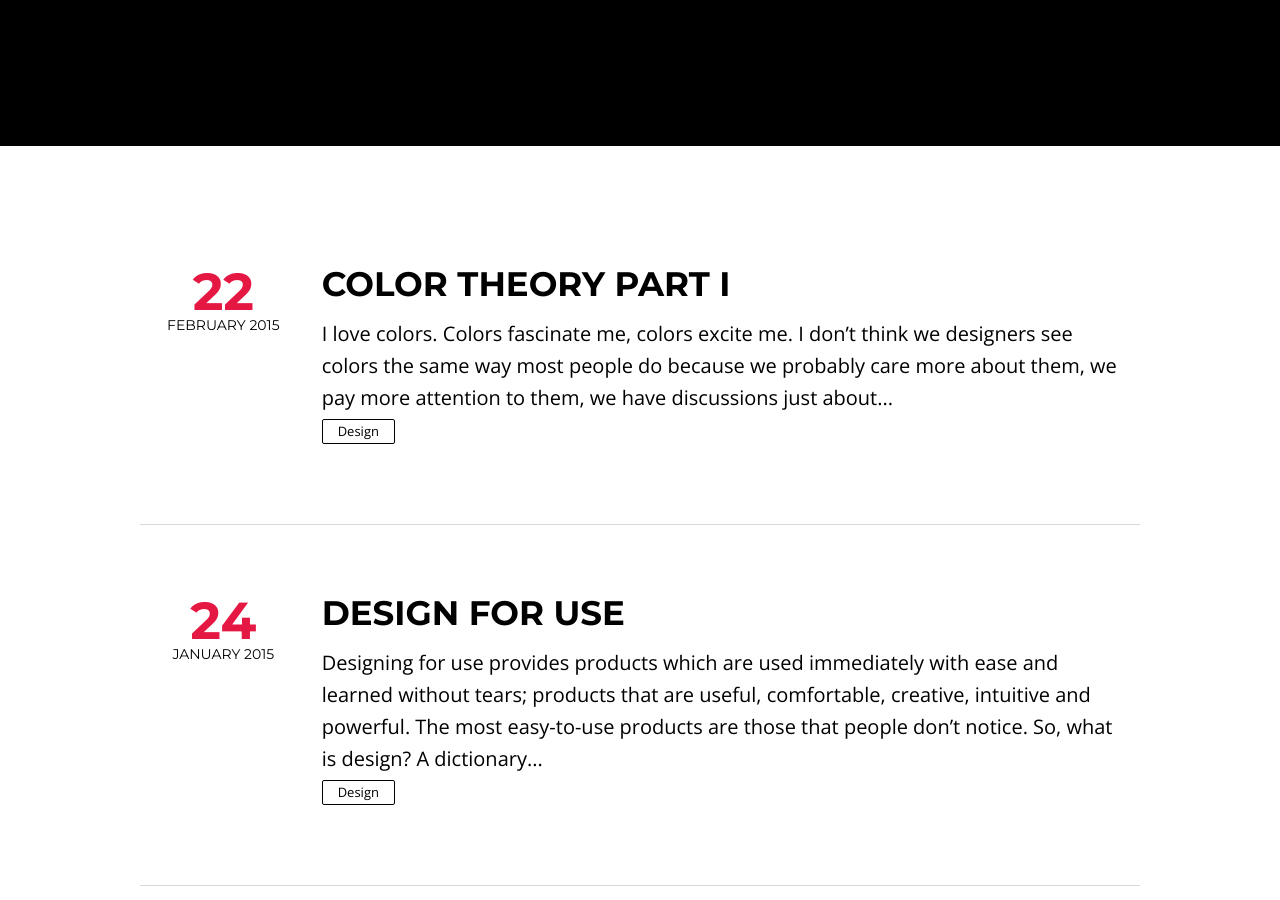
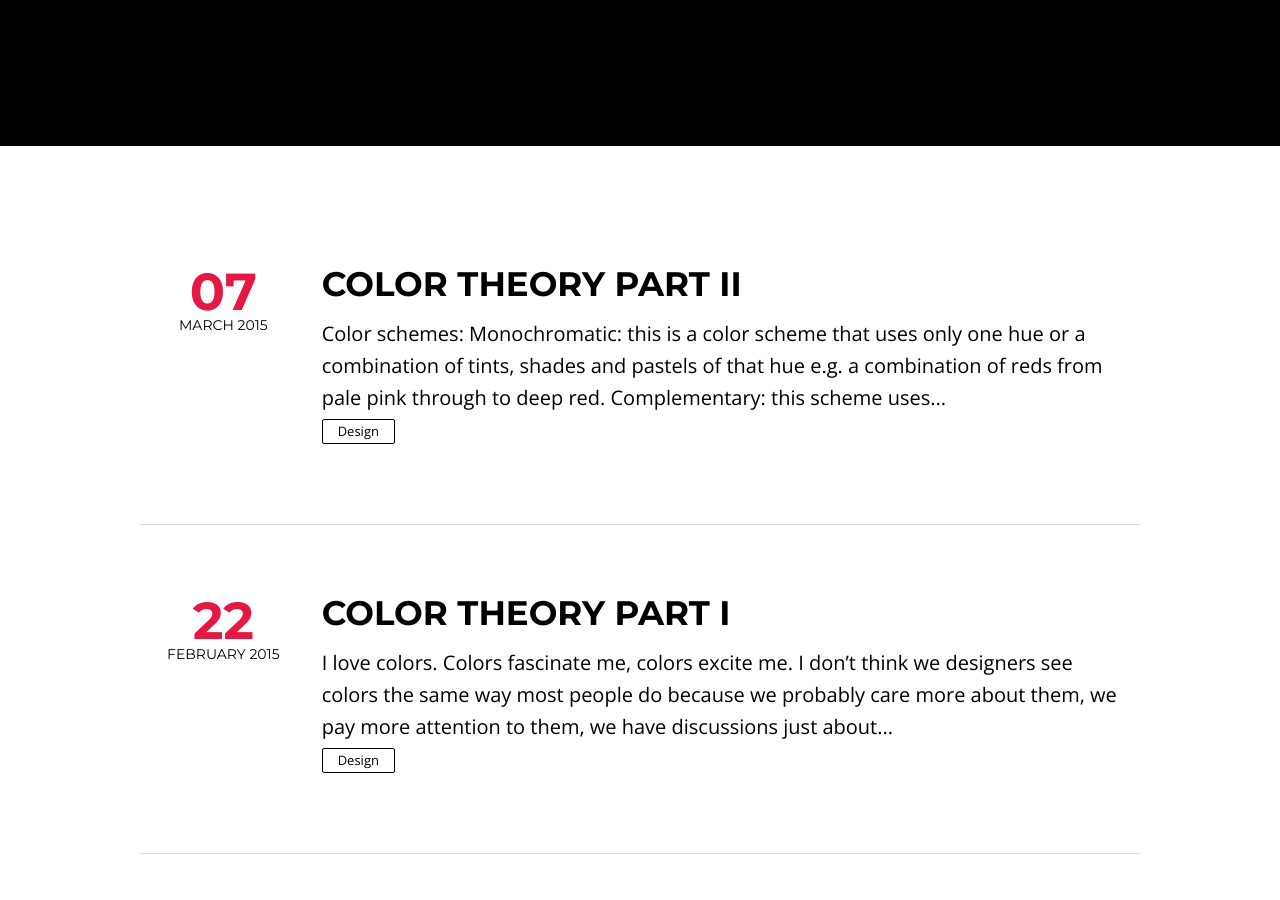
Before and after one commit to nikitisza/nikitisza.github.io, a Jekyll site: the page built from index.html, in a window 1280 px wide and 900 px high, scrolled down 378 px. Built offline with Jekyll 4.4.1, drawn with Linux system fonts in a browser that asks for light colours; nearby versions of some CDN libraries; the list of posts is cut into pages by our own code; some of the changed lines change nothing that is shown.

Commit message:
change config, add new post
change config, add new post

```diff
--- a/_config.yml
+++ b/_config.yml
@@ -17,7 +17,7 @@ owner:
   avatar:         niki.png
   email:
   # Use the coder's toolbox at http://coderstoolbox.net/string/#!encoding=xml&action=encode&charset=us_ascii to encode your description into XML string
-  description:    Animal lover. Curious. Non-judgemental. Open. Positive. Unfinished. Wannabe author.
+  description:    Animal lover. Curious. Open. Positive. Wannabe author.
   # Social networking links used in footer. Update and remove as you like.
   twitter:        nikitisza
   github:         nikitisza
--- /dev/null
+++ b/_posts/2015-03-07-color-theory-for-designers-part-2.md
@@ -0,0 +1,72 @@
+---
+layout: post
+title: "Color theory Part II"
+description: Color theory for designers Part II
+headline:
+modified: 2015-03-07
+category: Design
+tags: Design
+imagefeature:
+mathjax:
+chart:
+comments: true
+featured: true
+---
+
+**Color schemes**:
+
+- **Monochromatic**: this is a color scheme that uses only one hue or a combination of tints, shades and pastels of that hue e.g. a combination of reds from pale pink through to deep red.
+
+- **Complementary**: this scheme uses two colors opposite each other on the color wheel. Either of these two colors should dominate the scheme with the other color (a tint, shade, pastel, high or low chroma) playing a secondary role. Where two and more colors are used within a scheme one should be predominant, the scheme should be constructed around this. Complementary colors (such as red and green) are associated with contrast. They can be used to add movement and vibrancy to the design. Contrasting colors can create a more dominant or aggressive look.
+
+- **Analogous**: this scheme is based on two or three adjacent colors on the color wheel. An analogous scheme is basically and naturally a harmonious one. One hue should be selected as the dominant color and the others provide a supporting role. Analogous colors or those adjacent to each other on the color wheel create more harmonious color combinations. They create a more harmonious feel and can be used to convey softer moods and quieter emotions. They usually pull the design together.
+
+- **Double complementary**: this one is based upon two pairs of complementary hues fairly close together on the color wheel e.g. orange and blue, and yellow-orange and blue-violet.
+
+- **Split complementary**: this scheme is based on one hue plus the two hues on either side of that hues complimentary. Here the hue, which is opposite the two complementary colors, is the dominant one and again the two remaining hues play a supporting role. The split complementary provides a less contrasting scheme than the complementary.
+
+- **Triadic**: this scheme involves three hues. They are equally spaced around the color wheel e.g. yellow, red and blue. Again, one hue should dominate and even this is unlikely to be used in its pure chromatic state, with the correct application triadic color schemes can be exciting or subdued, and the variations and applications are numerous.
+
+- **Tetrad**: this a color scheme based on four hues equally spaced around the color wheel e.g. yellow, orange, violet and blue.
+
+Here’s a quick reference guide for the common meanings of few colors (in Western culture):
+
+- **Red**: Passion, Love, Anger
+
+- **Orange**: Energy, Happiness, Vitality
+
+- **Yellow**: Happiness, Hope, Deceit
+
+- **Green**: New Beginnings, Abundance, Nature
+
+- **Blue**: Calm, Responsible, Sadness
+
+- **Purple**: Creativity, Royalty, Wealth
+
+- **Black**: Mystery, Elegance, Evil
+
+- **Gray**: Moody, Conservative, Formality
+
+- **White**: Purity, Cleanliness, Virtue
+
+- **Brown**: Nature, Wholesomeness, Dependability
+
+- **Tan or Beige**: Conservative, Piety, Dull
+
+- **Cream or Ivory**: Calm, Elegant, Purity
+
+**Printed matter**:
+In the case of printed matter designers need to work with subtractive colors. This is because each color printed on to a stock (paper) subtracts from white and if the three primaries overlap the result will be black. The term “full color job” refers to four color printing where, in order to achieve a full range of colors, printers use CMYK: Cyan, Magenta, Yellow, Key color which is black. Sometimes an additional color known as “Spot color” is used and for this designers should use a universal color matching system called Pantone.
+
+**Screen matter**: this one uses additive colors, made up of red, green and blue lights, which when combined produce white light. Screen based colors always appear brighter than printed colors, so just be aware that what is being viewed on-screen will not be reproducible in print, never.
+
+When we start working on a piece of design you need to ask yourself what message the visual idea needs to deliver. Colors help in bringing and added association of meaning and feeling. Colors can be quiet and passive, or bold and harsh and so can be used effectively to express the emotion of the piece. Also legibility in graphic design is hugely important. It will be affected by the colors selected, the background on which they site and the size and shape of type or image being used. The rules of [this tool](http://snook.ca/technical/colour_contrast/colour.html#fg=33FF33,bg=333333) are pretty strict, but if you pass all the test, your users/viewers will never have problem reading the text. (Although the new Google Inbox hardly passes one of the tests - just saying...) As a guide good legibility is achieved when the ground and the color placed on it are opposite e.g violet (the color closest to black) on white.
+
+So, memory, experience, history and culture all play a part in the way we perceive colors. It’s not like we perceive colors differently, just that those perceptions have different meanings depending on psychology and cultural background. Red doesn’t have the instant conventional association with “Stop” in countries where vehicles are still rare. In the 19th century, green was associated with poison (because of its links to arsenic) whereas today it’s considered as the color of nature, spring and environmental awareness. In the UK if you want to post a letter you’d be looking around for a red postbox whereas if you’re in the US it’d be blue. Also the type of profession you’re designing for may also influence what colors you might select for your design, for example blue means reliable, corporate in finance but it means death and poison in medical industry. So you see that it’s very important to be aware of the environmental and cultural connotations that colors may hold within the market you are designing for.
+
+Useful tools:
+[Kuler](https://color.adobe.com/) and [Color Scheme Designer](http://colorschemedesigner.com/csd-3.5/)
+
+
+Further reading on colors:
+[Smashing Mag collection](http://www.smashingmagazine.com/search-results/?q=color+theory&cx=partner-pub-6779860845561969%3A5884617103&cof=FORID%3A10&ie=UTF-8) and [Worqx](http://www.worqx.com/color/index.htm)
```
